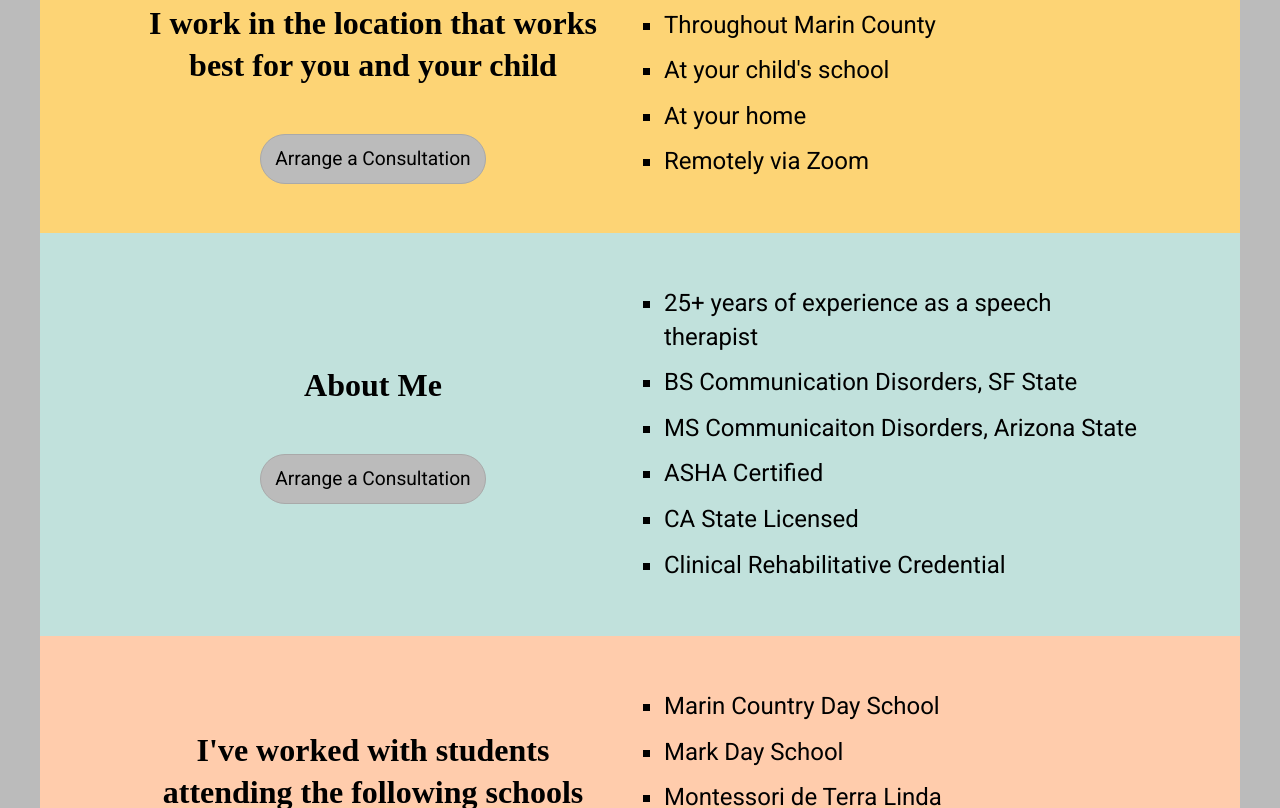
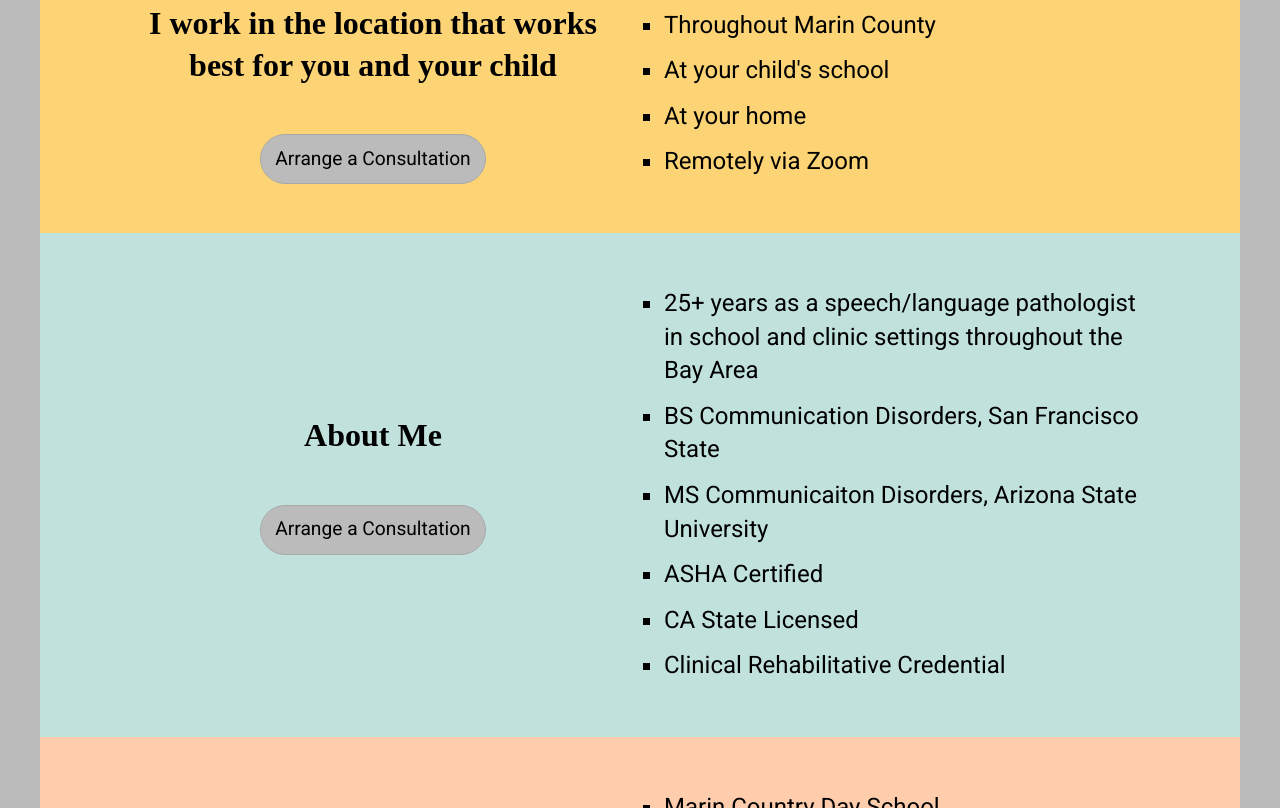
Before and after one commit to bobmonsour/cbascara, an Eleventy site: page src/index.html in a window 1280 px wide. Shown: the part 1090-1898 px from the top of the page. Built offline with nearby package versions, Linux system fonts and the light colour scheme; Eleventy itself is replaced by a stand-in of ours; files that its build step writes are made by us from their sources; a web font is replaced by a local one.

Commit message:
Text updates

```diff
--- a/src/index.html
+++ b/src/index.html
@@ -10,7 +10,7 @@ permalink: "/"
   <div class="container row">
     <div class="panel__head">
       <h3 class="panel__title">
-        Is your child challenged<br />by any of these?
+        Does your child experience difficulty with any of the following:
       </h3>
       <a href="#arrangeconsultation" class="btn" role="button" tabindex="0"
         >Arrange a Consultation</a
@@ -77,9 +77,12 @@ permalink: "/"
       >
     </div>
     <ul class="panel__list">
-      <li>25+ years of experience as a speech therapist</li>
-      <li>BS Communication Disorders, SF State</li>
-      <li>MS Communicaiton Disorders, Arizona State</li>
+      <li>
+        25+ years as a speech/language pathologist in school and clinic settings
+        throughout the Bay Area
+      </li>
+      <li>BS Communication Disorders, San Francisco State</li>
+      <li>MS Communicaiton Disorders, Arizona State University</li>
       <li>ASHA Certified</li>
       <li>CA State Licensed</li>
       <li>Clinical Rehabilitative Credential</li>
```
